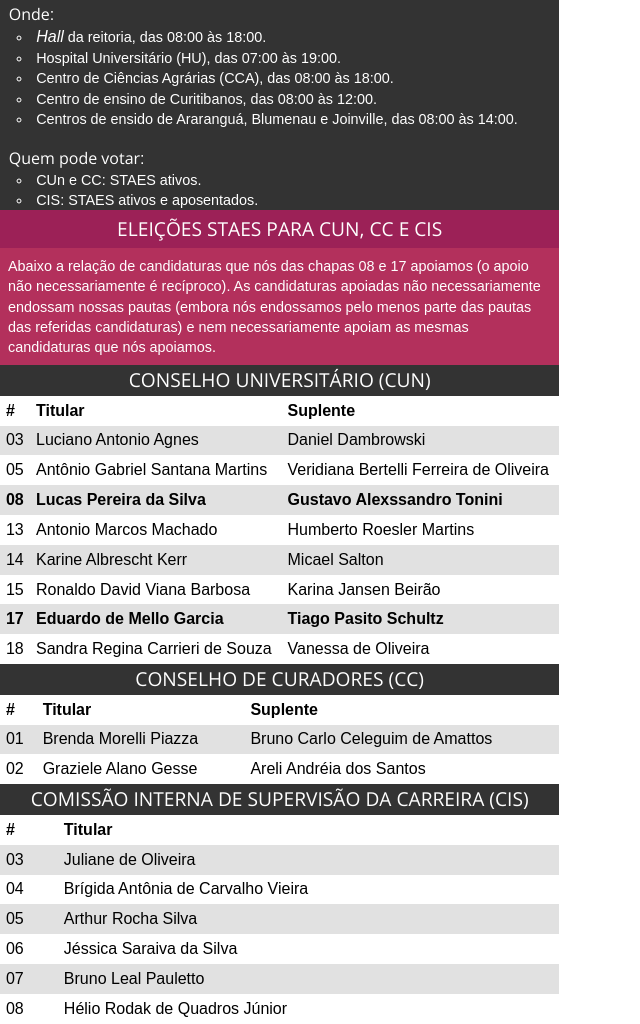
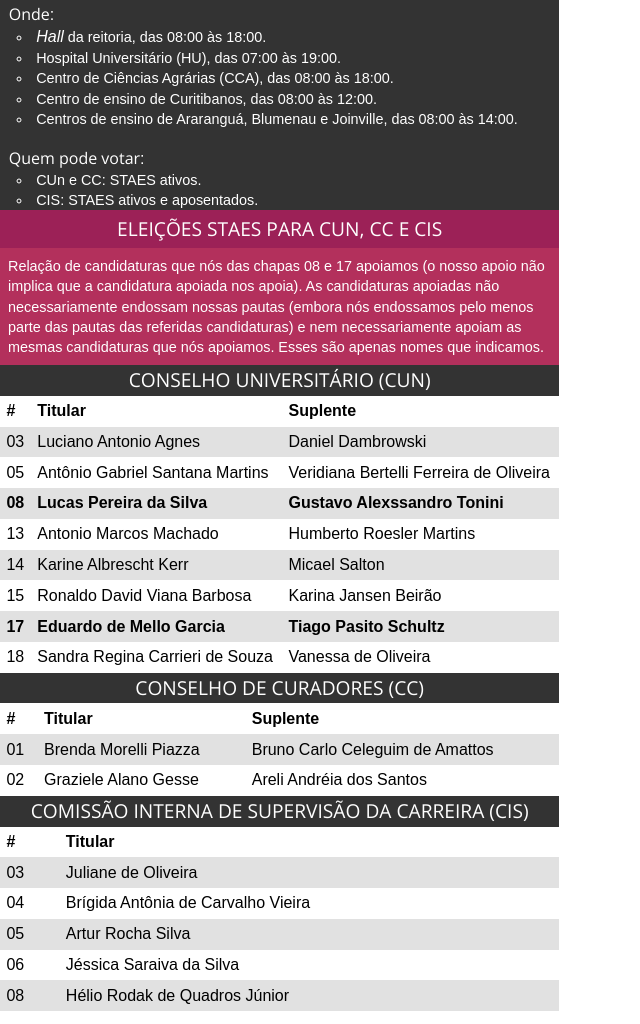
Before and after one commit to lucasPereira/eleicoes-cun, a plain HTML site: page index.html in a window 1280 px wide. Shown: the part 1370-2394 px from the top of the page, without its empty margins (0-640 px from the left). Drawn offline with nearby package versions, Linux system fonts and the light colour scheme.

Commit message:
Alterações

```diff
--- a/estilo.css
+++ b/estilo.css
@@ -161,6 +161,6 @@
 .apoios > table th,
 .apoios > table td {
 	font-family: sans-serif;
-	padding: 0.37rem;
+	padding: 0.4rem;
 	text-align: left;
 }
--- a/index.html
+++ b/index.html
@@ -60,7 +60,7 @@
 		<div class="lado">
 			<section class="informacoes">
 				<h1>Eleições STAES para CUn, CC e CIS</h1>
-				<p>Nas eleições para o CUn você pode votar em até 8 candidatos. Conheça nossas pautas e vote chapa 08 e chapa 17.</p>
+				<p>Nas eleições para o CUn você pode votar em até 8 candidaturas. Conheça nossas pautas e vote nas chapas 08 e 17.</p>
 			</section>
 			<section class="pautas">
 				<ul>
@@ -85,7 +85,7 @@
 						<li>Hospital Universitário (HU), das 07:00 às 19:00.</li>
 						<li>Centro de Ciências Agrárias (CCA), das 08:00 às 18:00.</li>
 						<li>Centro de ensino de Curitibanos, das 08:00 às 12:00.</li>
-						<li>Centros de ensido de Araranguá, Blumenau e Joinville, das 08:00 às 14:00.</li>
+						<li>Centros de ensino de Araranguá, Blumenau e Joinville, das 08:00 às 14:00.</li>
 					</ul>
 				</div>
 				<div class="informacao-votacao">
@@ -101,7 +101,7 @@
 		<div class="lado">
 			<section class="informacoes">
 				<h1>Eleições STAES para CUn, CC e CIS</h1>
-				<p>Abaixo a relação de candidaturas que nós das chapas 08 e 17 apoiamos (o apoio não necessariamente é recíproco). As candidaturas apoiadas não necessariamente endossam nossas pautas (embora nós endossamos pelo menos parte das pautas das referidas candidaturas) e nem necessariamente apoiam as mesmas candidaturas que nós apoiamos.</p>
+				<p>Relação de candidaturas que nós das chapas 08 e 17 apoiamos (o nosso apoio não implica que a candidatura apoiada nos apoia). As candidaturas apoiadas não necessariamente endossam nossas pautas (embora nós endossamos pelo menos parte das pautas das referidas candidaturas) e nem necessariamente apoiam as mesmas candidaturas que nós apoiamos. Esses são apenas nomes que indicamos.</p>
 			</section>
 			<section class="apoios">
 				<h2>Conselho Universitário (CUn)</h2>
@@ -127,9 +127,8 @@
 					<tr><th>#</th><th>Titular</th></tr>
 					<tr><td>03</td><td>Juliane de Oliveira</td></tr>
 					<tr><td>04</td><td>Brígida Antônia de Carvalho Vieira</td></tr>
-					<tr><td>05</td><td>Arthur Rocha Silva</td></tr>
+					<tr><td>05</td><td>Artur Rocha Silva</td></tr>
 					<tr><td>06</td><td>Jéssica Saraiva da Silva</td></tr>
-					<tr><td>07</td><td>Bruno Leal Pauletto</td></tr>
 					<tr><td>08</td><td>Hélio Rodak de Quadros Júnior</td></tr>
 				</table>
 			</section>
```
